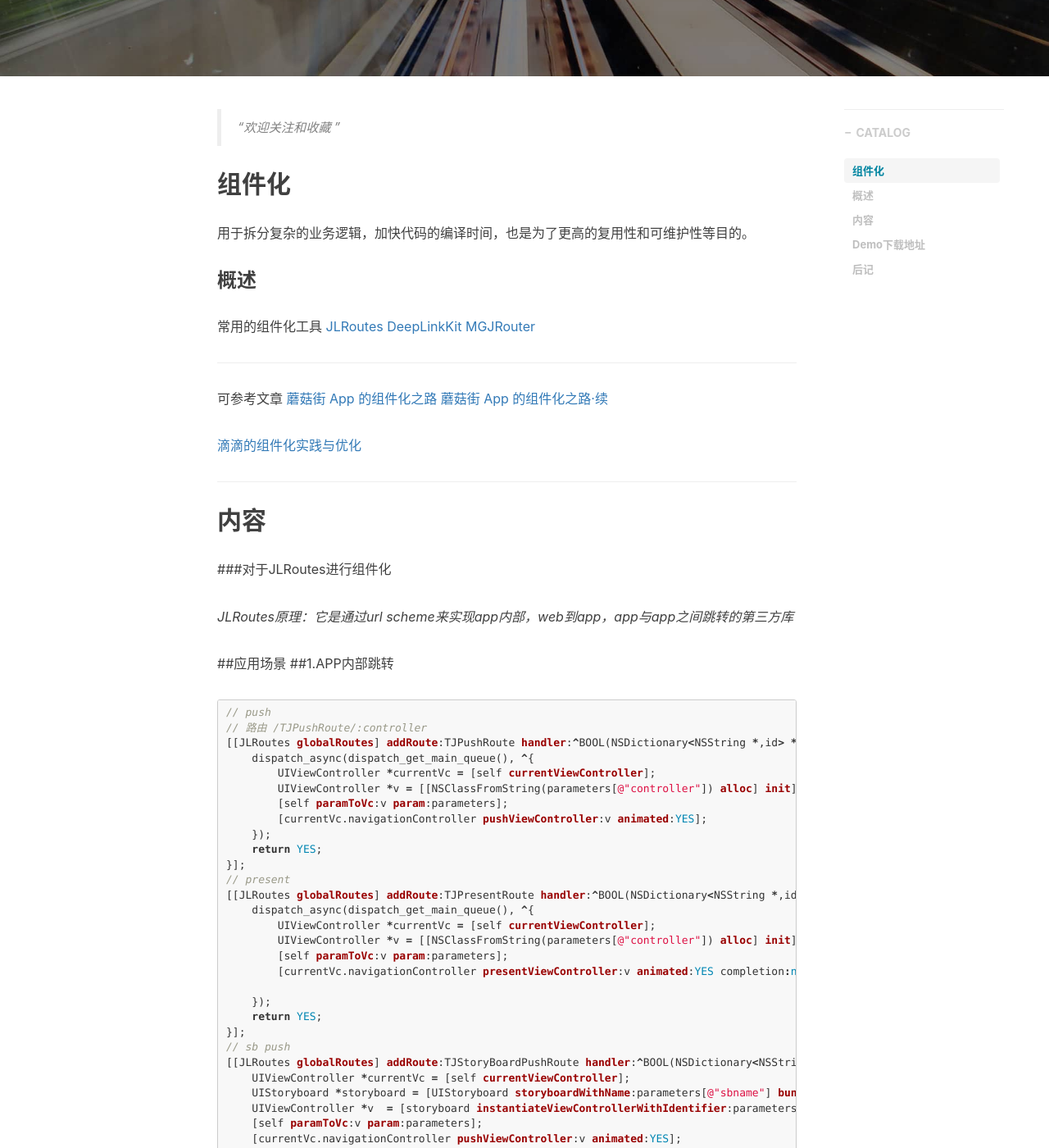
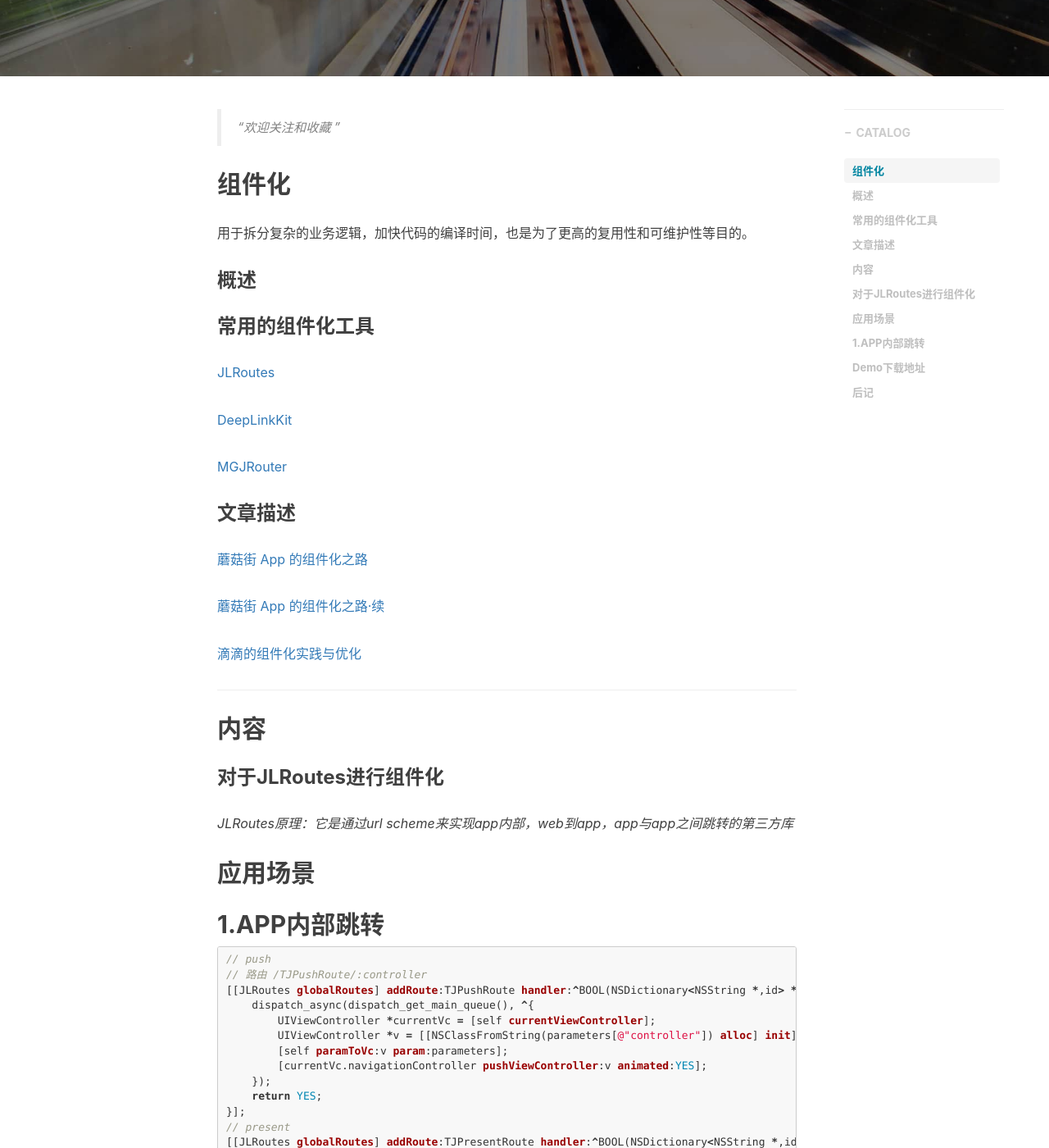
Before and after one commit to wangpt/wangpt.github.io, a Jekyll site: the page built from _posts/2018-08-30-routes-mark.markdown, in a window 1280 px wide and 1400 px high, scrolled down 430 px. Shown: the whole window at 82% size. Built offline with Jekyll 4.4.1, drawn with Linux system fonts in a browser that asks for light colours; nearby versions of some CDN libraries; comment, search, counter and statistics services are not loaded.

Commit message:
change routes

````diff
--- a/_posts/2018-08-30-routes-mark.markdown
+++ b/_posts/2018-08-30-routes-mark.markdown
@@ -18,14 +18,17 @@ tags:
 用于拆分复杂的业务逻辑，加快代码的编译时间，也是为了更高的复用性和可维护性等目的。
 
 ### 概述
-常用的组件化工具
+### 常用的组件化工具
+
 [JLRoutes](https://github.com/joeldev/JLRoutes)
+
 [DeepLinkKit](https://github.com/button/DeepLinkKit)
+
 [MGJRouter](https://github.com/meili/MGJRouter)
 
----
-可参考文章
+### 文章描述
 [蘑菇街 App 的组件化之路](https://www.jianshu.com/p/cdf94a963c27)
+
 [蘑菇街 App 的组件化之路·续](https://blog.csdn.net/daiyelang/article/details/51648004)
 
 [滴滴的组件化实践与优化](http://www.infoq.com/cn/articles/xiaojukeji-component-practice-and-optimization)
@@ -34,12 +37,12 @@ tags:
 
 
 ## 内容
-###对于JLRoutes进行组件化
+### 对于JLRoutes进行组件化
 
 *JLRoutes原理：它是通过url scheme来实现app内部，web到app，app与app之间跳转的第三方库*
 
-##应用场景
-##1.APP内部跳转
+## 应用场景
+## 1.APP内部跳转
 ``` objc
 // push
 // 路由 /TJPushRoute/:controller
````
